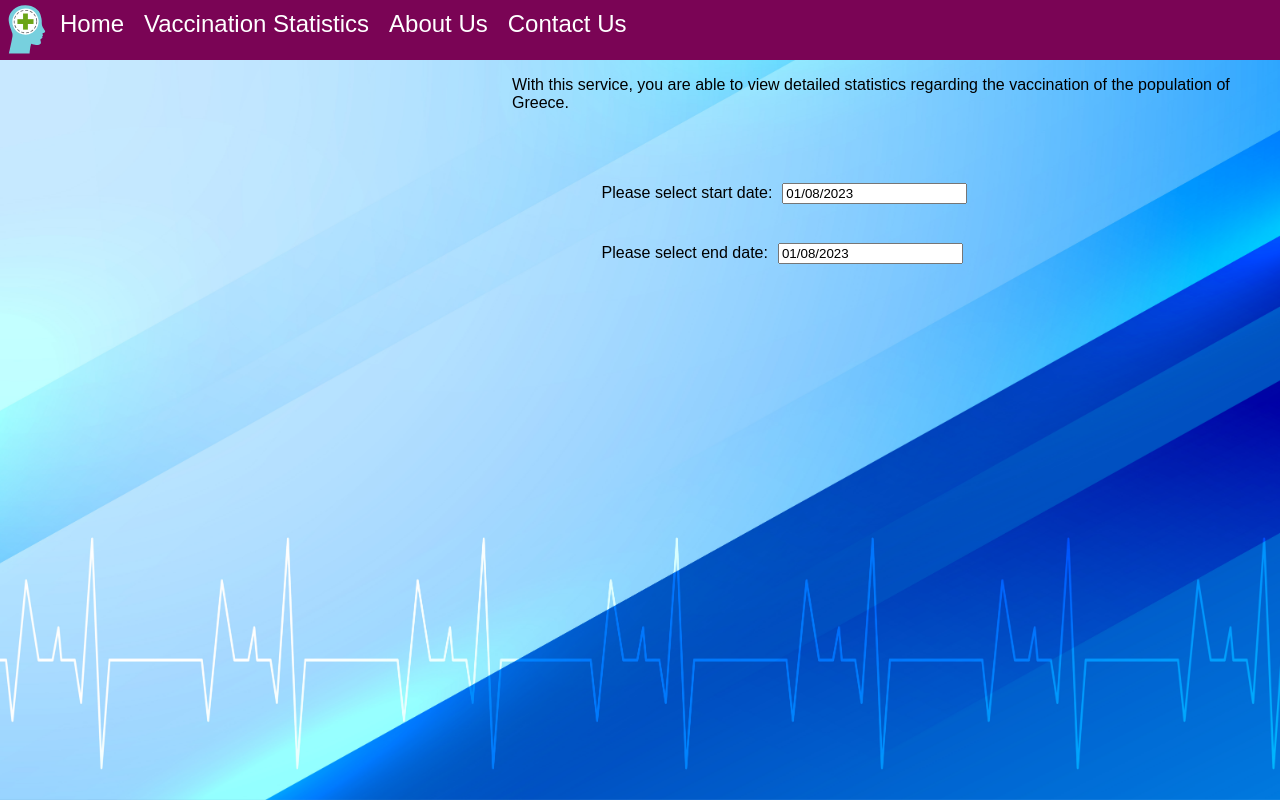
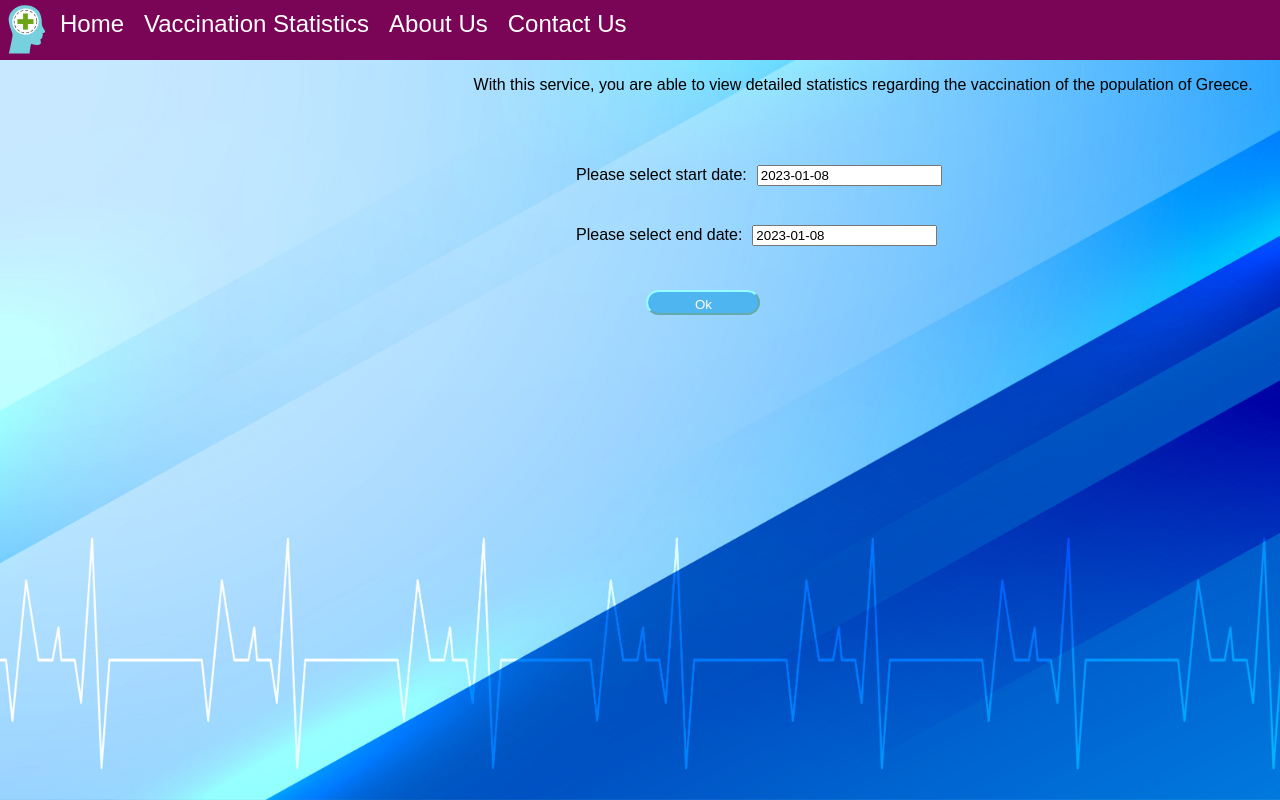
Before and after one commit to fotis016/health-app, a React (Create React App) app: page /vaccinations in a window 1280 px wide. Built offline with nearby package versions, Linux system fonts and the light colour scheme.

Commit message:
Vaccination data sort to arrays
Chart to be added in next commit after data has been sorted and is ready to be displayed

```diff
--- a/package.json
+++ b/package.json
@@ -14,6 +14,7 @@
     "@types/react": "^18.0.26",
     "@types/react-dom": "^18.0.10",
     "@types/react-slick": "^0.23.10",
+    "jquery": "^3.6.3",
     "package.json": "^2.0.1",
     "react": "^18.2.0",
     "react-datepicker": "^4.8.0",
@@ -53,7 +54,9 @@
     ]
   },
   "devDependencies": {
+    "@types/jquery": "^3.5.16",
     "@types/react-datepicker": "^4.8.0",
-    "@types/styled-components": "^5.1.26"
+    "@types/styled-components": "^5.1.26",
+    "prettier": "2.8.2"
   }
 }
--- a/src/pages/Vaccinations.tsx
+++ b/src/pages/Vaccinations.tsx
@@ -1,12 +1,57 @@
-import React, {useState} from "react";
-import {DatePickerWrapperStyles, MainContainer, ParagraphContainer, Paragraph, SecondaryContainer} from "./VaccinationsStyles";
+import React, {useState, useEffect} from "react";
+import $ from 'jquery';
+import { MainContainer, ParagraphContainer, Paragraph, SecondaryContainer, Button, ButtonContainer} from "./VaccinationsStyles";
 import DatePicker from "react-datepicker";
 import "react-datepicker/dist/react-datepicker.css";
 export const Vaccinations = () => {
+    const vaccinationsPerDay: number[] = []
+    const [dates, setDates] = useState<string[]>([]);
     const [startDate,
-        setStartDate] = useState < Date | null > (new Date());;
+        setStartDate] = useState < Date | null > (new Date())
     const [endDate,
-        setEndDate] = useState < Date | null > (new Date());;
+        setEndDate] = useState < Date | null > (new Date())
+    const data = { date_from: startDate?.toISOString().split('T')[0],
+    date_to: endDate?.toISOString().split('T')[0]}
+    var sortedData: any[]
+
+    const handleClick = () => {
+     $.when($.ajax({
+       url: 'https://data.gov.gr/api/v1/query/mdg_emvolio_weekly',
+       data: data,
+       dataType: 'json',
+       headers: {
+         "Authorization": "Token 7ed90049128c5ce939b1077baac37612e5e1dd63"
+       },
+       success: function(data) {
+        setDates([])
+        sortedData = data.sort((a: any, b: any) => {
+         return new Date(a.weekreferencedate).getTime() - new Date(b.weekreferencedate).getTime();
+        })
+        let i=0
+        let flag = false
+        sortedData.map((item: any) => {
+        if(item.areaid === 701){
+          setDates(dates => [...dates, item.weekreferencedate])
+          if(flag === false){
+            flag = true
+            vaccinationsPerDay.push(item.totalvaccinations)
+          }
+          else{
+            i++
+            vaccinationsPerDay.push(item.totalvaccinations)
+          }
+        }
+        else{
+          vaccinationsPerDay[i] = vaccinationsPerDay[i] + item.totalvaccinations
+        }})
+        for(i=0; i<vaccinationsPerDay.length;i++){
+          console.log(dates[i])
+          console.log(vaccinationsPerDay[i])
+        }
+       }
+     }));
+   };
+
     return (
        <>
         <ParagraphContainer>
@@ -18,23 +63,28 @@ export const Vaccinations = () => {
          <SecondaryContainer>
             <Paragraph style={{paddingRight: 10}}>Please select start date:</Paragraph>
             <DatePicker
-                wrapperClassName='date_picker full-width'
+                dateFormat={"yyyy-MM-dd"}
+                maxDate={endDate}
                 selected={startDate}
                 filterDate={d => {
                 return new Date() > d;
             }}
                 onChange={(date) => setStartDate(date)}/>
          </SecondaryContainer>
-         <SecondaryContainer style={{paddingTop: 10}}>
+         <SecondaryContainer style={{paddingTop: 10, paddingBottom: 30}}>
             <Paragraph style={{paddingRight: 10}}>Please select end date:</Paragraph>
             <DatePicker
-                wrapperClassName='date_picker full-width'
+                dateFormat={"yyyy-MM-dd"}
+                minDate={startDate}
                 selected={endDate}
                 filterDate={d => {
                 return new Date() > d;
             }}
                 onChange={(date) => setEndDate(date)}/>
          </SecondaryContainer>
+         <ButtonContainer>
+          <Button onClick={handleClick} style={{paddingTop: 5}}>Ok</Button>
+         </ButtonContainer>
         </MainContainer>
        </>
     )
--- a/src/pages/VaccinationsStyles.ts
+++ b/src/pages/VaccinationsStyles.ts
@@ -1,9 +1,10 @@
-import styled, { css, createGlobalStyle } from "styled-components";
+import styled, { createGlobalStyle } from "styled-components";
+import colors from "../theme";
 
 export const MainContainer = styled.div`
  display: flex;
  flex-direction: column;
- padding-left: 47%;
+ padding-left: 45%;
 
  @media (max-width: 500px){
   padding-left: 10%;
@@ -20,10 +21,22 @@ export const SecondaryContainer = styled.div`
  }
 `
 
+export const ButtonContainer = styled.div`
+ display: flex;
+ flex-direction: row;
+ padding-left: 10%;
+ align-items: center;
+
+ @media (max-width: 500px){
+  margin-left: 35%;
+  padding-left: 0%;
+ }
+`
+
 export const ParagraphContainer = styled.div`
  display: flex;
  flex-direction: column;
- padding-left: 40%;
+ padding-left: 37%;
 
  @media (max-width: 500px){
   padding-left: 10%;
@@ -38,3 +51,26 @@ export const DatePickerWrapperStyles = createGlobalStyle`
     width: 100%;
 }
 `
+
+export const Button = styled.button`
+  width: 5%;
+  display: inline-block;
+  margin: 0 0.3em 0.3em 0;
+  border-radius: 1em;
+  border-color: #95fdff;
+  box-sizing: border-box;
+  font-family: OpenSans-Regular, sans-serif;
+  color: ${colors.neutral.w};
+  background-color: #4eb5f1;
+  text-align: center;
+  transition: all 0.2s;
+
+  &:hover {
+    background-color: #4095c6;
+  }
+
+  @media (max-width: 1400px){
+   width: 18%;
+  }
+
+`;
```
Also changed, not shown: 1 other file (tests, documents, lock files or other folders).
